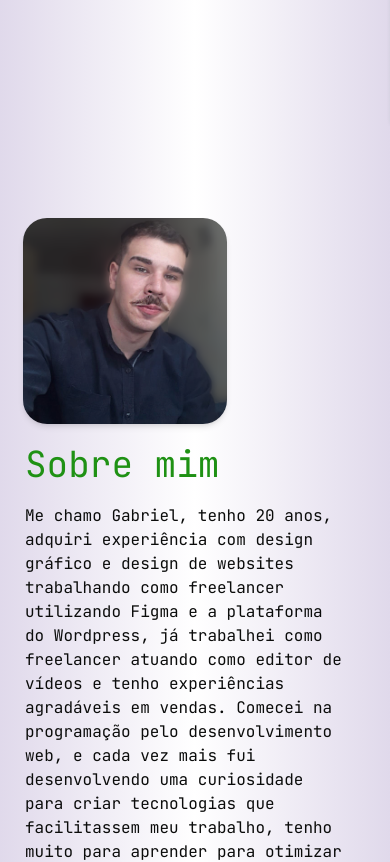
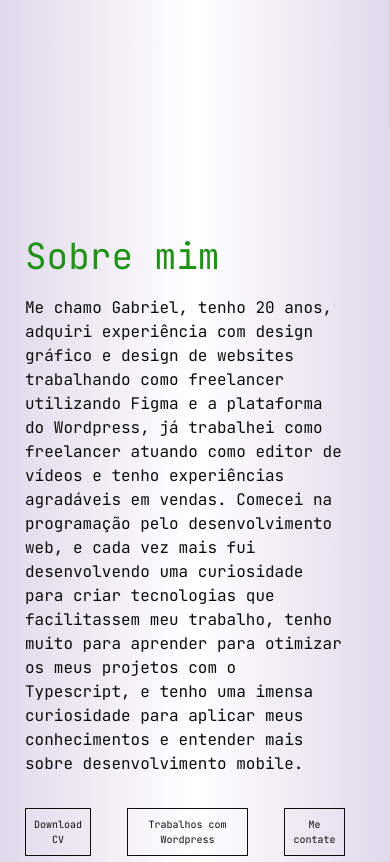
Before and after one commit to Mazzotti1/Portfolio, a React (Vite) app: page / in a window 390 px wide. Shown: the part 720-1582 px from the top of the page. Built offline with nearby package versions, Linux system fonts and the light colour scheme.

Commit message:
Correção proporção das screens

```diff
--- a/src/Components/AboutMe/AboutMe.tsx
+++ b/src/Components/AboutMe/AboutMe.tsx
@@ -13,7 +13,7 @@ export const AboutMe: React.FC<Props> = ({language }) => {
     return(
         <ContainerAbout>
         <div id="About" className=" h-full flex justify-center   ">
-           <div className=" containerResume flex justify-center ml-20 items-center  " >
+           <div className="pl-52 pr-52 containerResume flex justify-center ml-20 items-center  " >
             <img  src={perfil} className=" imgAbout h-1/5 rounded-3xl shadow-md hover:shadow-gray-400  hover:scale-110  transition-all " data-anime="top" />
 
             <div className=" containerText  m-20 w-3/5  flex  flex-col">
--- a/src/Components/knowledges/Knowledges.tsx
+++ b/src/Components/knowledges/Knowledges.tsx
@@ -21,9 +21,9 @@ export const Knowledges = (props: { language: string }) => {
 
     return(
         <ContainerKnowledge>
-        <div className=" h-full  ">
-             <div className="justify-center p-20   flex">
-                <h1 className="tittleKnowledge text-center text-fonteVerde   text-5xl">{props.language === 'pt' ? pt.Tittle : en.Tittle}</h1>
+        <div className=" h-screen  ">
+             <div className="justify-center  flex">
+                <h1 className="tittleKnowledge text-center text-fonteVerde  mt-52   text-5xl">{props.language === 'pt' ? pt.Tittle : en.Tittle}</h1>
              </div>
              <SubContainerKnowledge>
         <div className=" menusKnowledge flex justify-center gap-20">
--- a/src/styles/medias/medias.css
+++ b/src/styles/medias/medias.css
@@ -2,9 +2,12 @@
     .descriptionInsideProject{
         font-size:14px
     }
+    .disquete{
+    padding:0;
+    }
 }
 
-@media (max-width:768px){
+@media (max-width:851px){
     .aboutButtons{
         font-size:10px;
         align-text:center;
@@ -13,10 +16,20 @@
         width:95%;
 
     }
+    .menusKnowledge{
+        padding:20px;
+    }
+    .containerResume{
+        margin-right:170px;
+        padding:0;
+        display:flex;
+        flex-direction: column-reverse;
+
+    }
 
 }
 
-@media (max-width:414px){
+@media (max-width:425px){
     .titleHome{
         font-size:20px;
     }
@@ -27,15 +40,12 @@
         font-size:23px
     }
     .imgAbout{
+        margin-top:20px;
+        margin-left:70px;
+    }
 
-        margin-right:50px;
-    }
-    .containerResume{
-        margin-right:170px;
 
-        display:flex;
-        flex-direction:column;
-    }
+
     .containerText{
         margin:0px;
         margin-left:70px;
@@ -57,6 +67,7 @@
     }
     .tittleKnowledge{
         font-size:35px;
+
     }
     .menusKnowledge{
         display:initial;
@@ -121,6 +132,7 @@
     padding:0;
     }
 
+
 }
 
 @media (max-width:320px){
@@ -130,21 +142,18 @@
    .disquete{
     width:110px
    }
+   .containerText{
+    padding:40px;
+    }
+    .tittleKnowledge{
+    margin:0;
+    }
+    .footerTittle{
+    font-size:10px;
+    }
+    .containerMenu{
+
+    }
+
 
 }
-
-   /*height*/
-
-
-@media (max-height:900px) {
-    .HomeMenu{
-        margin-top:20px
-    }
-
- }
-
- @media (max-height:580px) {
-    .HomeMenu{
-        margin-top:20px
-    }
- }
```
